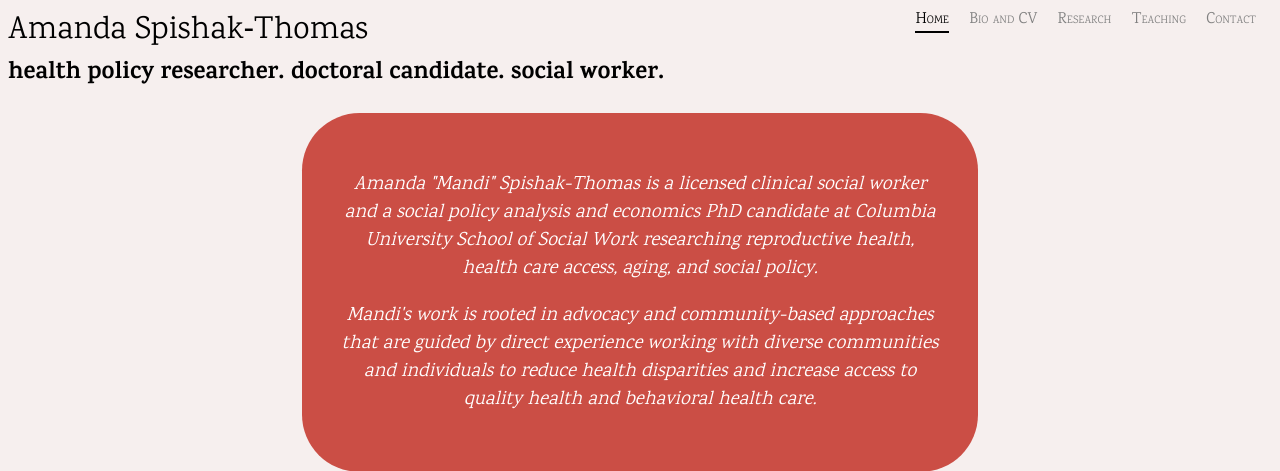
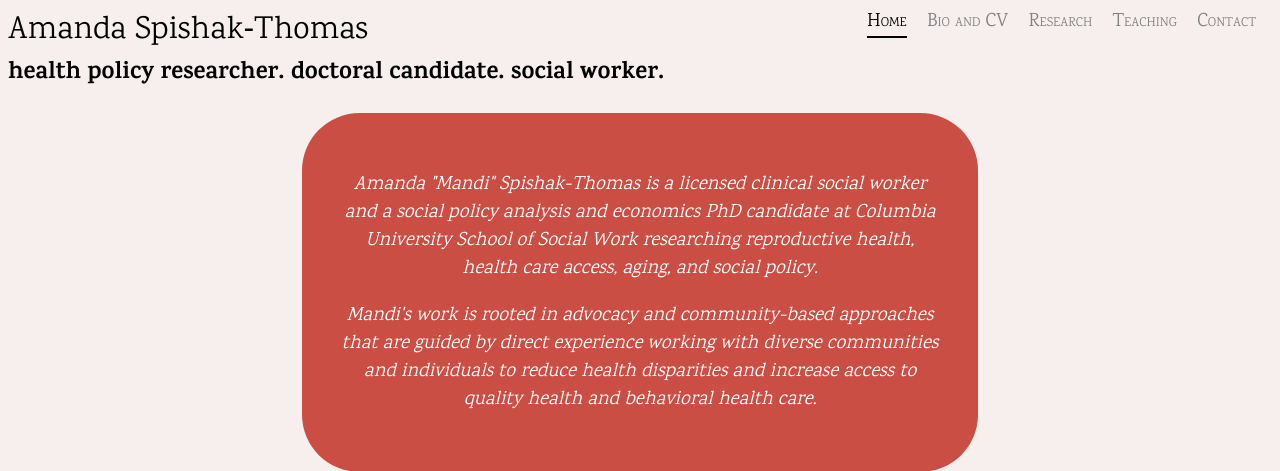
Before and after one commit to emspishak/ericspishak.com, a PHP site: page /index.php in a window 1280 px wide. Shown: the top 471 px of the page. Run offline with PHP 8.4, Linux system fonts and the light colour scheme.

Commit message:
Make the nav bar a litle bigger.

```diff
--- a/root/var/www/aspishakthomas.com/style.css
+++ b/root/var/www/aspishakthomas.com/style.css
@@ -34,6 +34,7 @@ a {
 }
 
 .nav-item {
+    font-size: 1.2rem;
     font-variant: small-caps;
     margin-right: 1rem;
 }
@@ -98,7 +99,7 @@ a {
     clear: both;
 }
 
-@media (max-width: 950px) {
+@media (max-width: 1100px) {
     .nav {
         clear: both;
         float: none;
```
